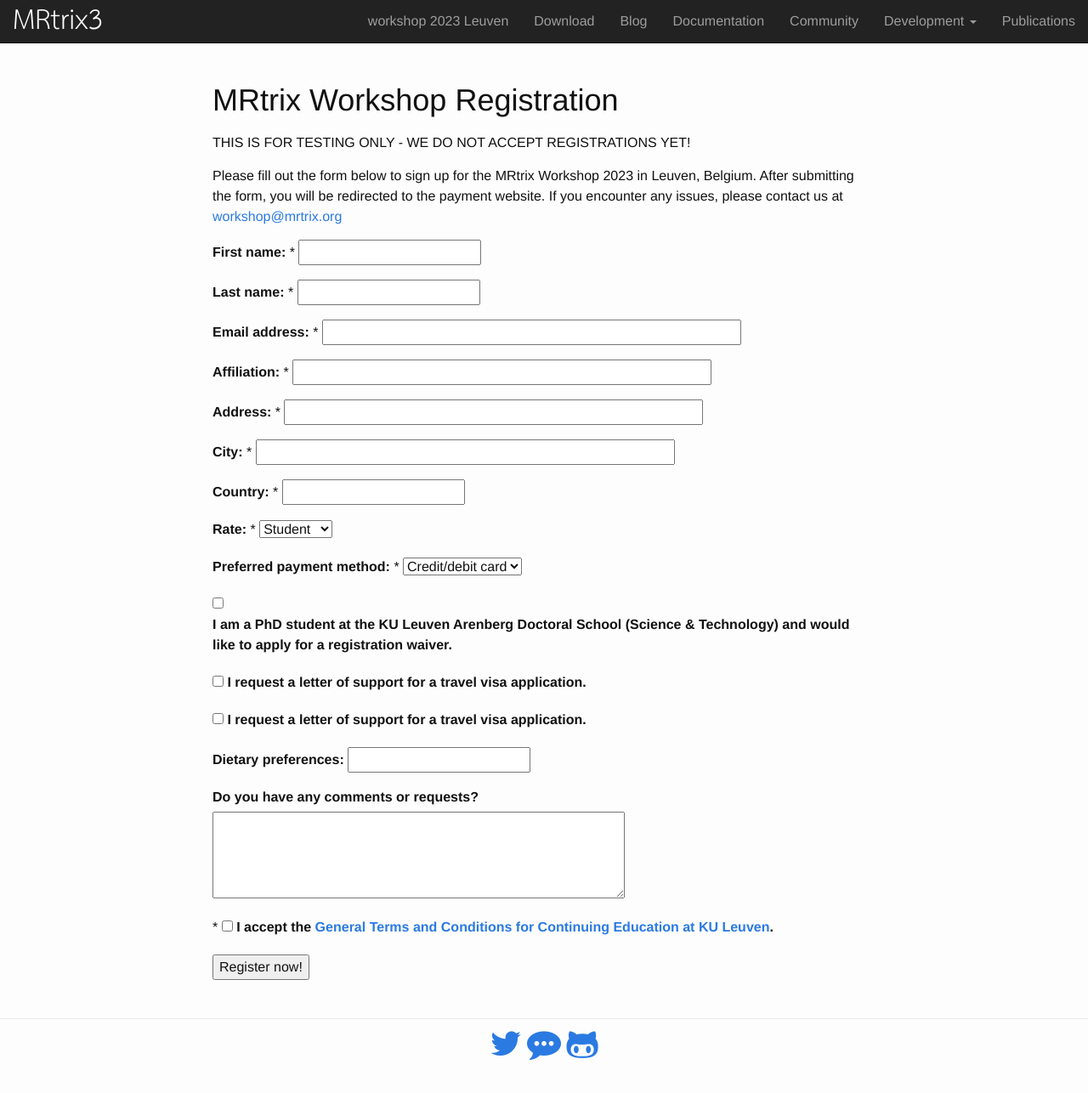
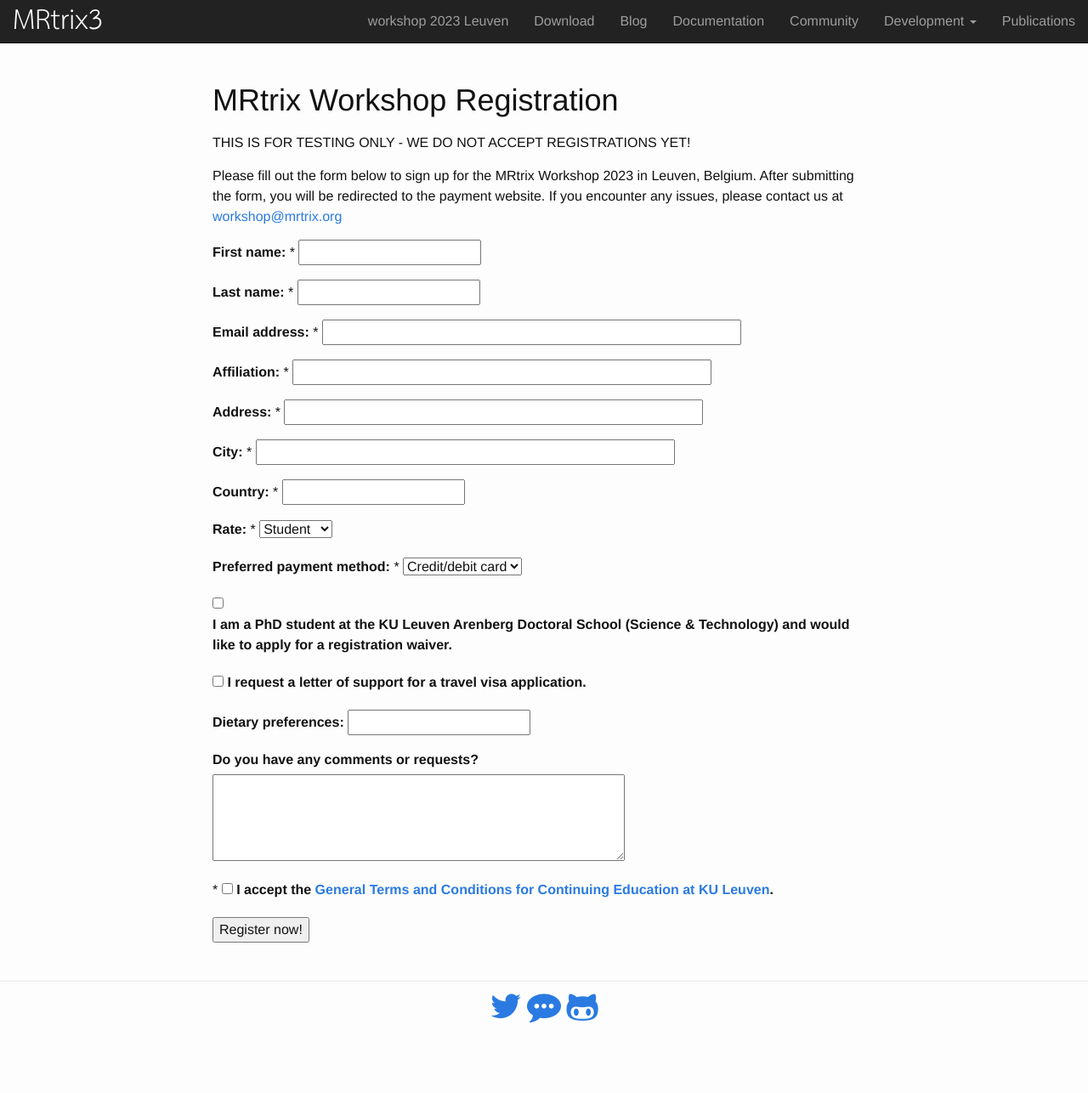
Before and after one commit to MRtrix3/MRtrix3.github.io, a Jekyll site: the page built from leuven2023_registration.html, in a window 1280 px wide and 1303 px high. Shown: the top 1286 px of the window at 85% size. Built offline with Jekyll 4.4.1, drawn with Linux system fonts in a browser that asks for light colours; nearby versions of some CDN libraries.

Commit message:
Bug fixes in workshop registration form.

```diff
--- a/leuven2023_registration.html
+++ b/leuven2023_registration.html
@@ -44,17 +44,14 @@
   </p>
 
   <p>
-    <input id="ads" name="ADS" type="hidden" value="No">
     <input id="ads" name="ADS" type="checkbox" value="Yes">
     <label for="ads">I am a PhD student at the KU Leuven Arenberg Doctoral School (Science &amp; Technology) and would like to apply for a registration waiver.</label>
   </p>
 
   <p>
-    <input id="visa" name="Visa" type="hidden" value="No">
     <input id="visa" name="Visa" type="checkbox" value="Yes">
     <label for="visa">I request a letter of support for a travel visa application.</label>
   </p>
-  <p><input id="visa" name="Visa" type="checkbox"> <label for="visa">I request a letter of support for a travel visa application.</label></p>
 
   <p><label for="diet">Dietary preferences:</label> <input id="diet" name="Dietary" type="text"></p>
 
```
Also changed, not shown: other parts of leuven2023_registration.html (+1 -1 lines).
